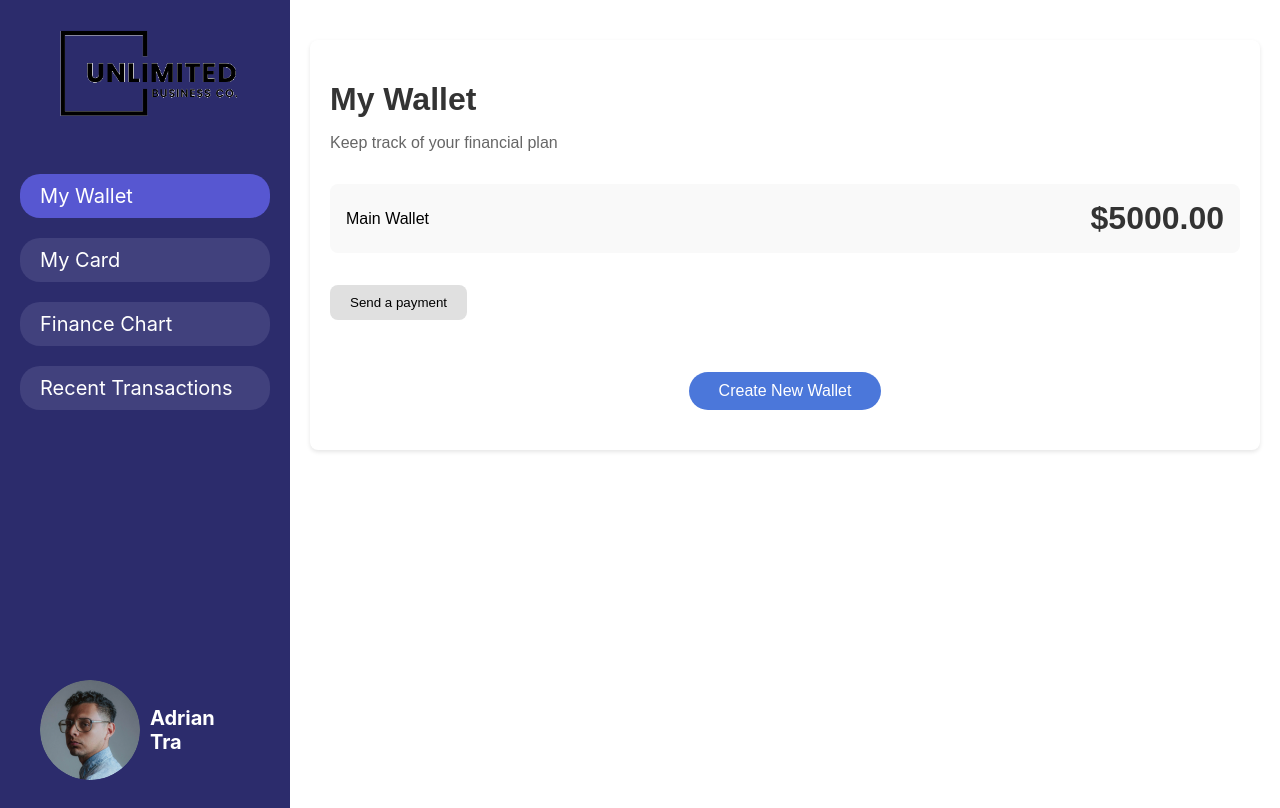
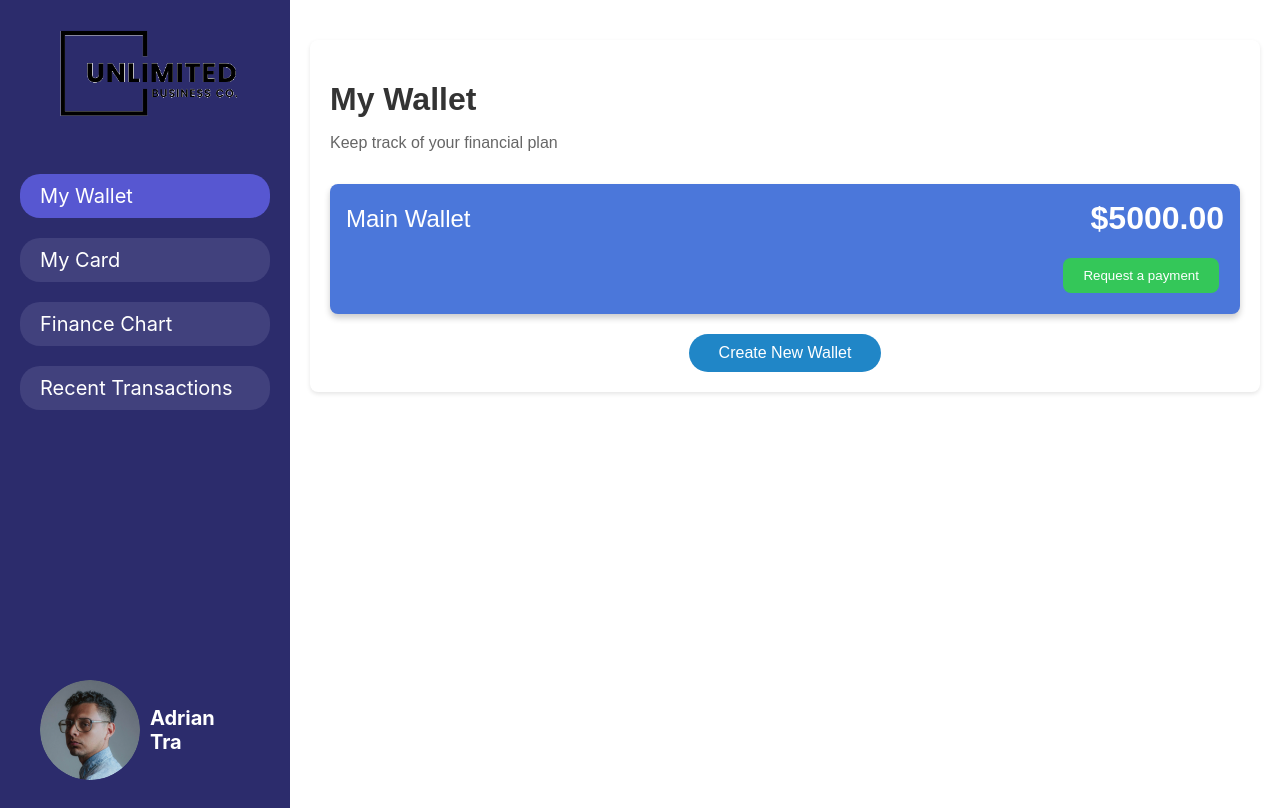
Before and after one commit to Ali-H-Hassan/Finance, a React (Create React App) app in the folder frontend/: page / in a window 1280 px wide. Built offline with nearby package versions, Linux system fonts and the light colour scheme.

Commit message:
Frontend <> Adding sub wallets

```diff
--- a/frontend/src/components/MyWallet/MyWallet.css
+++ b/frontend/src/components/MyWallet/MyWallet.css
@@ -1,5 +1,6 @@
 .my-wallet {
   font-family: "Arial", sans-serif;
+  max-width: 1000px;
   margin: 20px auto;
   background-color: #fff;
   border-radius: 8px;
@@ -17,91 +18,71 @@
   margin-bottom: 2em;
 }
 
-.balance-info {
-  background-color: #f9f9f9;
+.wallet-info {
+  background-color: #f3f4f6;
   border-radius: 8px;
   padding: 1em;
+  margin-bottom: 1em;
+  transition: transform 0.2s ease-in-out;
+}
+
+.wallet-info:hover {
+  transform: translateY(-5px);
+}
+
+.main-wallet {
+  background-color: #4b77da;
+  color: white;
+  box-shadow: 0 4px 6px rgba(0, 0, 0, 0.2);
+}
+
+.sub-wallet {
+  background-color: #ffffff;
+}
+
+.wallet-header {
   display: flex;
   justify-content: space-between;
   align-items: center;
-  margin-bottom: 2em;
+  margin-bottom: 1em;
 }
 
-.balance-info span {
-  font-size: 1.5em;
+.wallet-header h2 {
+  margin: 0;
+  font-weight: normal;
 }
 
-.balance-info .balance {
+.balance {
   font-size: 2em;
   font-weight: bold;
-  color: #333;
 }
 
 .actions {
-  display: flex;
-  justify-content: space-between;
-  margin-bottom: 2em;
+  text-align: right;
 }
 
 .payment-action {
-  background-color: #e0e0e0;
+  background-color: #34c759;
+  color: white;
   border: none;
   padding: 10px 20px;
+  margin: 5px;
   border-radius: 8px;
   cursor: pointer;
   transition: background-color 0.3s;
 }
 
 .payment-action:hover {
-  background-color: #d0d0d0;
-}
-
-.funds-container {
-  display: grid;
-  grid-template-columns: repeat(auto-fill, minmax(250px, 1fr));
-  gap: 20px;
-  margin-bottom: 2em;
-}
-
-.fund {
-  background-color: #f9f9f9;
-  border-radius: 8px;
-  padding: 1em;
-  box-shadow: 0 2px 4px rgba(0, 0, 0, 0.1);
-}
-
-.fund-details {
-  margin-top: 10px;
-}
-
-.progress {
-  background-color: #ddd;
-  border-radius: 8px;
-  overflow: hidden;
-  position: relative;
-  height: 20px;
-  margin: 10px 0;
-}
-
-.progress:before {
-  content: "";
-  position: absolute;
-  top: 0;
-  left: 0;
-  width: 0%;
-  height: 100%;
-  background-color: #4b77da;
-  border-radius: 8px;
-  transition: width 0.3s ease;
+  background-color: #30a850;
 }
 
 .create-wallet-action {
   text-align: center;
-  padding: 20px;
+  margin-top: 20px;
 }
 
 .create-wallet-action button {
-  background-color: #4b77da;
+  background-color: #2086c7;
   color: #fff;
   border: none;
   border-radius: 20px;
@@ -112,5 +93,15 @@
 }
 
 .create-wallet-action button:hover {
-  background-color: #3957a7;
+  background-color: #1a6a96;
 }
+
+.wallet-info.main-wallet .wallet-header h2,
+.wallet-info.main-wallet .balance {
+  color: #fff;
+}
+
+.wallet-info:not(.main-wallet) .wallet-header h2,
+.wallet-info:not(.main-wallet) .balance {
+  color: #333;
+}
--- a/frontend/src/components/MyWallet/MyWallet.jsx
+++ b/frontend/src/components/MyWallet/MyWallet.jsx
@@ -1,16 +1,10 @@
-import React, { useState, useEffect } from "react";
+import React, { useState } from "react";
 import "./MyWallet.css";
 
 function MyWallet() {
   const [wallets, setWallets] = useState([
     { name: "Main Wallet", balance: 5000, funds: [] },
   ]);
-  const [loading, setLoading] = useState(true);
-  const [error, setError] = useState(null);
-
-  useEffect(() => {
-    setLoading(false);
-  }, []);
 
   const createNewWallet = () => {
     const walletName = prompt("Enter name for new wallet:", "New Wallet");
@@ -21,6 +15,10 @@ function MyWallet() {
   };
 
   const sendPayment = (walletIndex, amount) => {
+    if (walletIndex === 0) {
+      alert("Cannot send payment from the main wallet.");
+      return;
+    }
     if (wallets[0].balance < amount) {
       alert("Not enough balance in the main wallet.");
       return;
@@ -39,6 +37,10 @@ function MyWallet() {
   };
 
   const requestPayment = (walletIndex, amount) => {
+    if (walletIndex === 0) {
+      alert("Cannot request payment to the main wallet.");
+      return;
+    }
     if (wallets[walletIndex].balance < amount) {
       alert("Not enough balance in the wallet.");
       return;
@@ -70,35 +72,37 @@ function MyWallet() {
     }
   };
 
-  if (loading) return <div>Loading...</div>;
-  if (error) return <div>Error: {error}</div>;
-
   return (
     <div className="my-wallet">
       <h1>My Wallet</h1>
       <p>Keep track of your financial plan</p>
 
       {wallets.map((wallet, index) => (
-        <div key={index} className="wallet-info">
-          <div className="balance-info">
-            {wallet.name}
+        <div
+          key={index}
+          className={`wallet-info ${
+            index === 0 ? "main-wallet" : "sub-wallet"
+          }`}
+        >
+          <div className="wallet-header">
+            <h2>{wallet.name}</h2>
             <div className="balance">${wallet.balance.toFixed(2)}</div>
           </div>
           <div className="actions">
+            {index !== 0 && (
               <button
                 className="payment-action"
                 onClick={() => handlePaymentAction(index, true)}
               >
                 Send a payment
               </button>
-            {index !== 0 && (
+            )}
             <button
               className="payment-action"
               onClick={() => handlePaymentAction(index, false)}
             >
               Request a payment
             </button>
-            )}
           </div>
         </div>
       ))}
```
Lines whose indentation alone changed are shown as unchanged.
